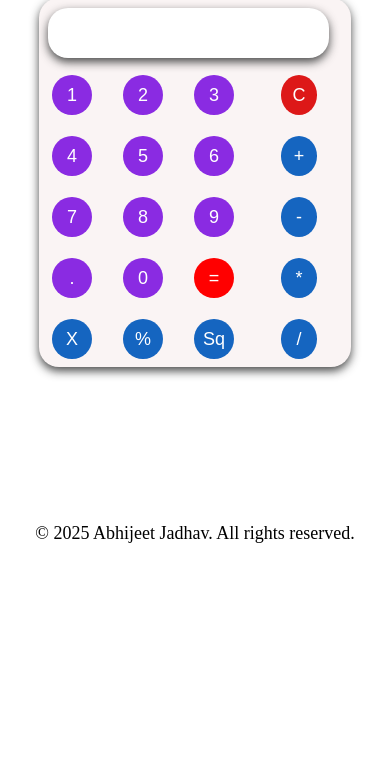
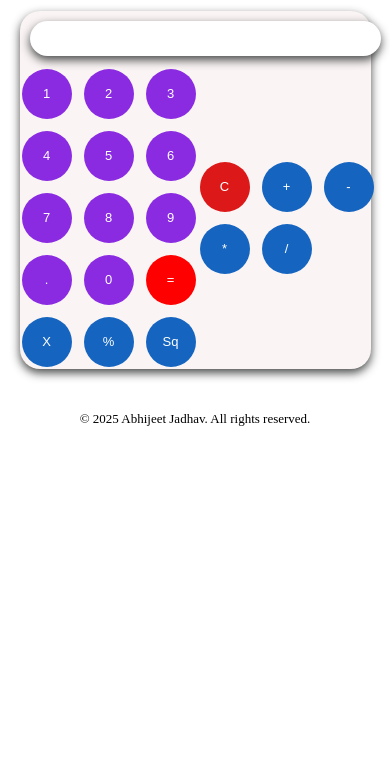
Before and after one commit to AbhijeetJadhav12/Calculator, a plain HTML site: page Calculator/index.html in a window 390 px wide. Shown: the part 62-844 px from the top of the page. Drawn offline with Linux system fonts and the light colour scheme.

Commit message:
Update style.css

```diff
--- a/Calculator/style.css
+++ b/Calculator/style.css
@@ -106,21 +106,81 @@ h1 {
 }
 @media screen and (max-width: 768px) {
   .container {
-    width: 50%;
+    width: 80%;
+    margin-top: 5%;
   }
+
+  h1 {
+    font-size: 1.5rem;
+  }
+
+  #quant {
+    width: 100%;
+    font-size: medium;
+    height: 40px;
+  }
+
+  .numbers {
+    width: 100%;
+    height: auto;
+    grid-template-columns: repeat(3, 1fr);
+    gap: 10px;
+  }
+
+  .operators {
+    width: 100%;
+    height: auto;
+    grid-template-columns: repeat(4, 1fr);
+    gap: 10px;
+  }
+
+  .value, .operator, .operation {
+    width: 60px;
+    height: 60px;
+    font-size: medium;
+  }
+
   .footer-content {
-    text-align: center;
-    margin-top: 90%;
-    font-size: large;
+    margin-top: 10vh;
+    font-size: medium;
   }
 }
-@media screen and (max-width: 400px) {
+
+@media screen and (max-width: 480px) {
   .container {
-    width: 80%;
+    width: 90%;
+    margin-top: 8%;
   }
+
+  h1 {
+    font-size: 1.2rem;
+  }
+
+  #quant {
+    width: 100%;
+    font-size: small;
+    height: 35px;
+  }
+
+  .numbers {
+    grid-template-columns: repeat(3, 1fr);
+    gap: 8px;
+  }
+
+  .operators {
+    width: 100%;
+    grid-template-columns: repeat(3, 1fr);
+    gap: 8px;
+  }
+
+  .value, .operator, .operation {
+    width: 50px;
+    height: 50px;
+    font-size: small;
+  }
+
   .footer-content {
-    text-align: center;
-    margin-top: 40%;
-    font-size: large;
+    margin-top: 5vh;
+    font-size: small;
   }
 }
```
